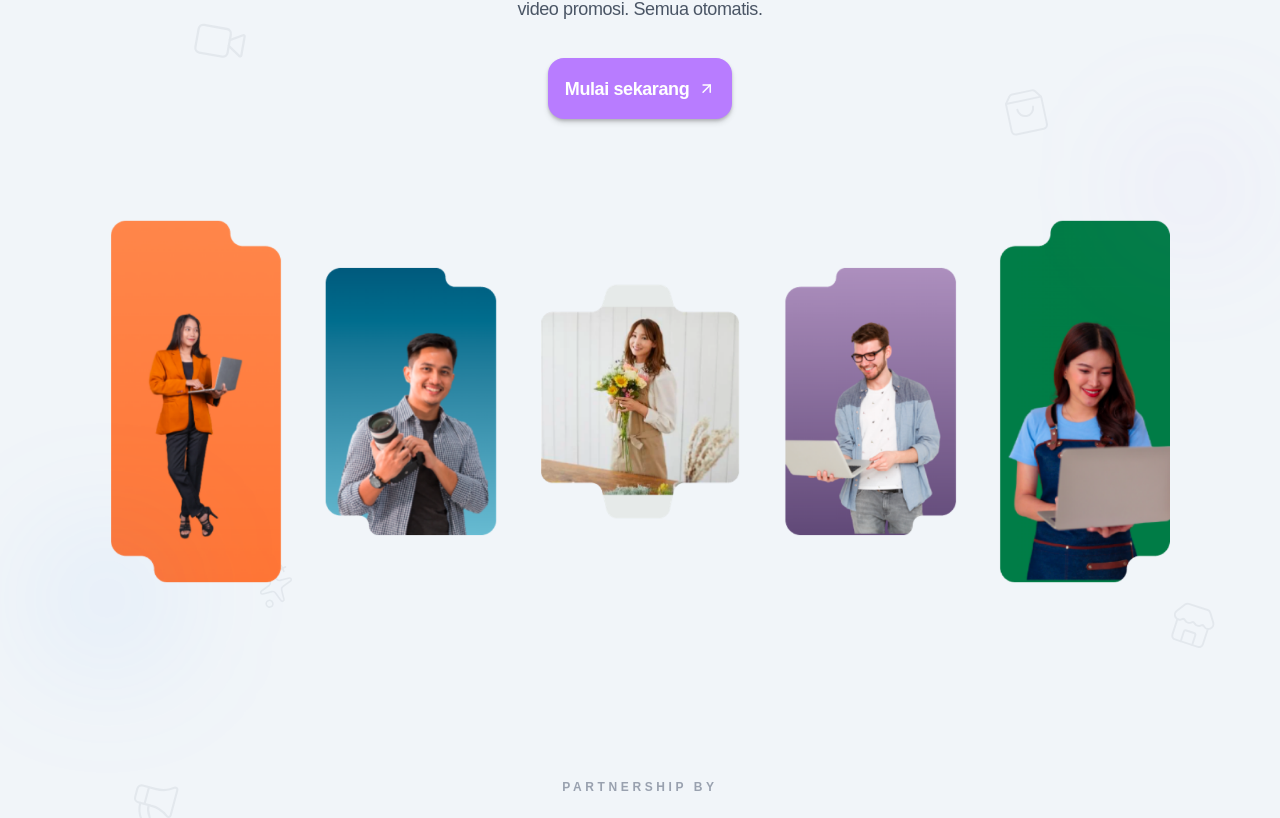
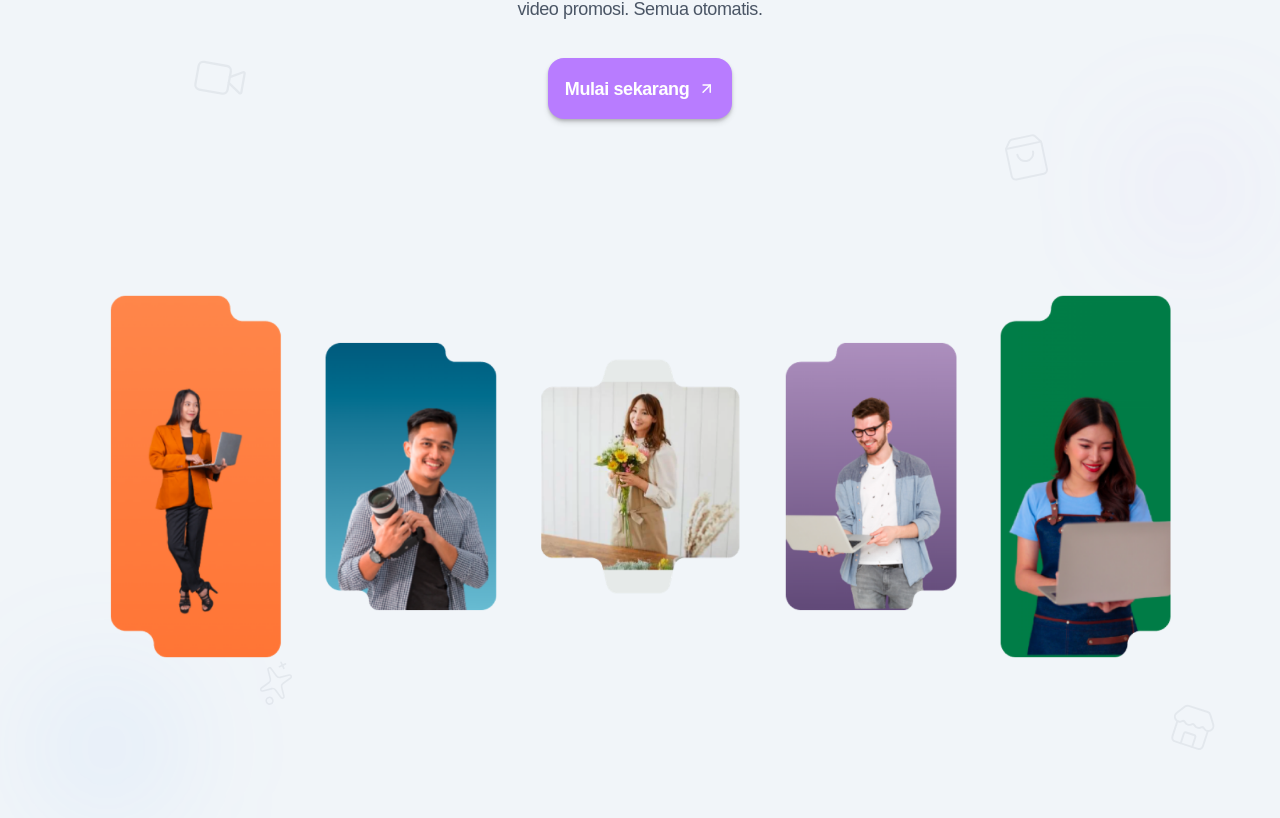
Before and after one commit to Rizafii/Visentra, a Next.js app: page / in a window 1280 px wide. Shown: the part 356-1174 px from the top of the page. Built offline with nearby package versions, Linux system fonts and the light colour scheme; no server answers.

Commit message:
fix landing page on hero + feature

```diff
--- a/section/Feature.tsx
+++ b/section/Feature.tsx
@@ -164,7 +164,7 @@ export default function Feature() {
           {/* Left Column */}
           <div className="flex flex-col gap-8">
             <FeatureCard
-              image="https://images.unsplash.com/photo-1551288049-bbbda536ad37?q=80&w=2070&auto=format&fit=crop"
+              image="https://images.unsplash.com/photo-1677442135703-1787eea5ce01?q=80&w=2070&auto=format&fit=crop"
               title="Artificial Intelligence"
               description="AI membantu bisnismu jadi lebih terarah dan kamu bisa auto pilot bisnis kamu"
               featureTitle="AI Strategi bisnis"
--- a/section/Hero.tsx
+++ b/section/Hero.tsx
@@ -81,20 +81,21 @@ export default function Hero() {
         </div>
 
         {/* Large Hero Image */}
-        <div className="relative w-full max-w-6xl mx-auto mb-12 md:px-4 group overflow-visible">
-          <div className="relative w-[220%] sm:w-[150%] md:w-full left-1/2 -translate-x-1/2 aspect-[21/9] rounded-2xl ">
+        <div className="relative w-[100vw] left-1/2 -translate-x-1/2 lg:w-full lg:static lg:translate-x-0 max-w-6xl mx-auto mb-12 lg:px-4 flex justify-center overflow-hidden lg:overflow-visible">
+          <div className="relative w-full max-w-[1400px]">
             <Image
               src="/hero/hero-main.png"
               alt="BrandForceAI Dashboard"
-              fill
+              width={1400}
+              height={600}
               priority
-              className="object-cover object-top md:object-center transition-transform duration-700 group-hover:scale-[1.02]"
+              className="w-full h-auto object-contain transition-transform duration-700"
             />
           </div>
 
           {/* Floating decorative elements (Optional, can be removed) */}
-          <div className="absolute -top-6 -right-6 w-24 h-24 bg-[#B87CFF]/10 blur-3xl rounded-full hidden md:block" />
-          <div className="absolute -bottom-6 -left-6 w-32 h-32 bg-blue-400/10 blur-3xl rounded-full hidden md:block" />
+          <div className="absolute -top-6 -right-6 w-24 h-24 bg-[#B87CFF]/10 blur-3xl rounded-full hidden lg:block -z-10" />
+          <div className="absolute -bottom-6 -left-6 w-32 h-32 bg-blue-400/10 blur-3xl rounded-full hidden lg:block -z-10" />
         </div>
 
         {/* Partner Logos */}
```
